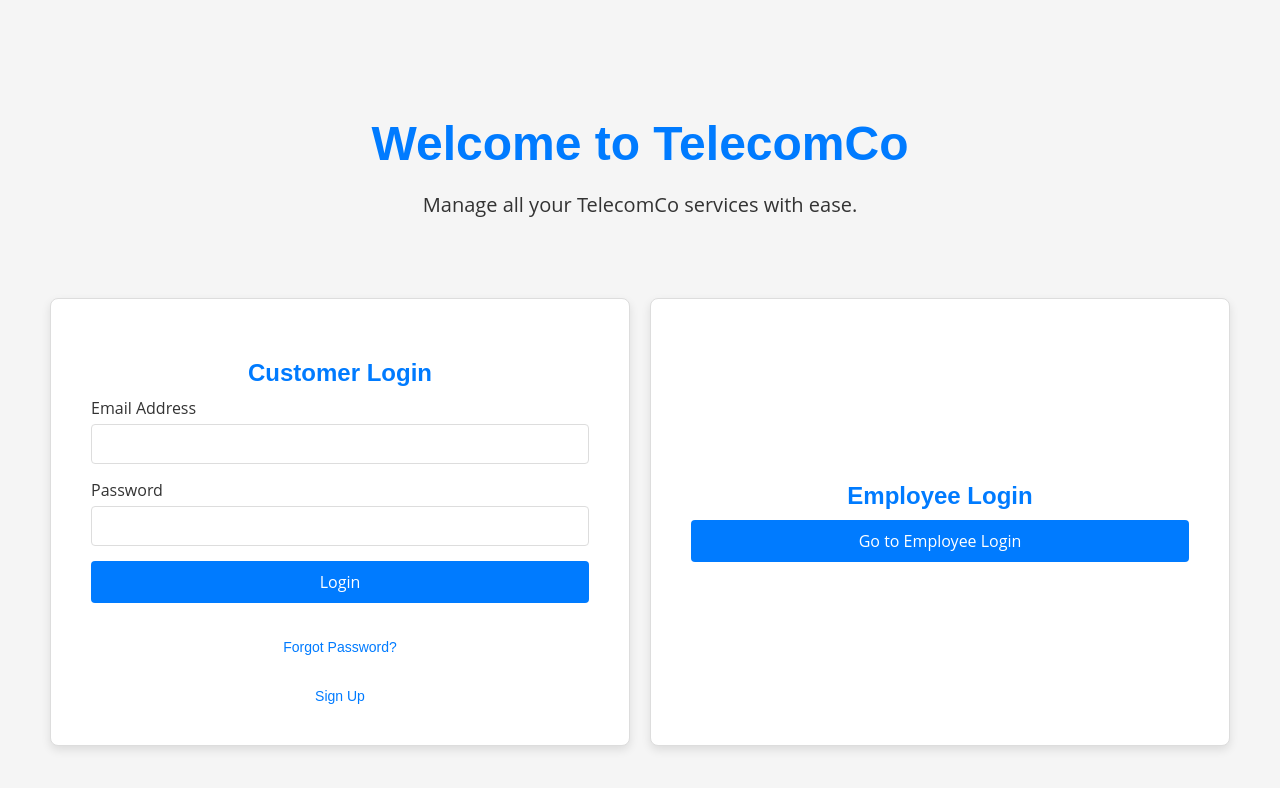
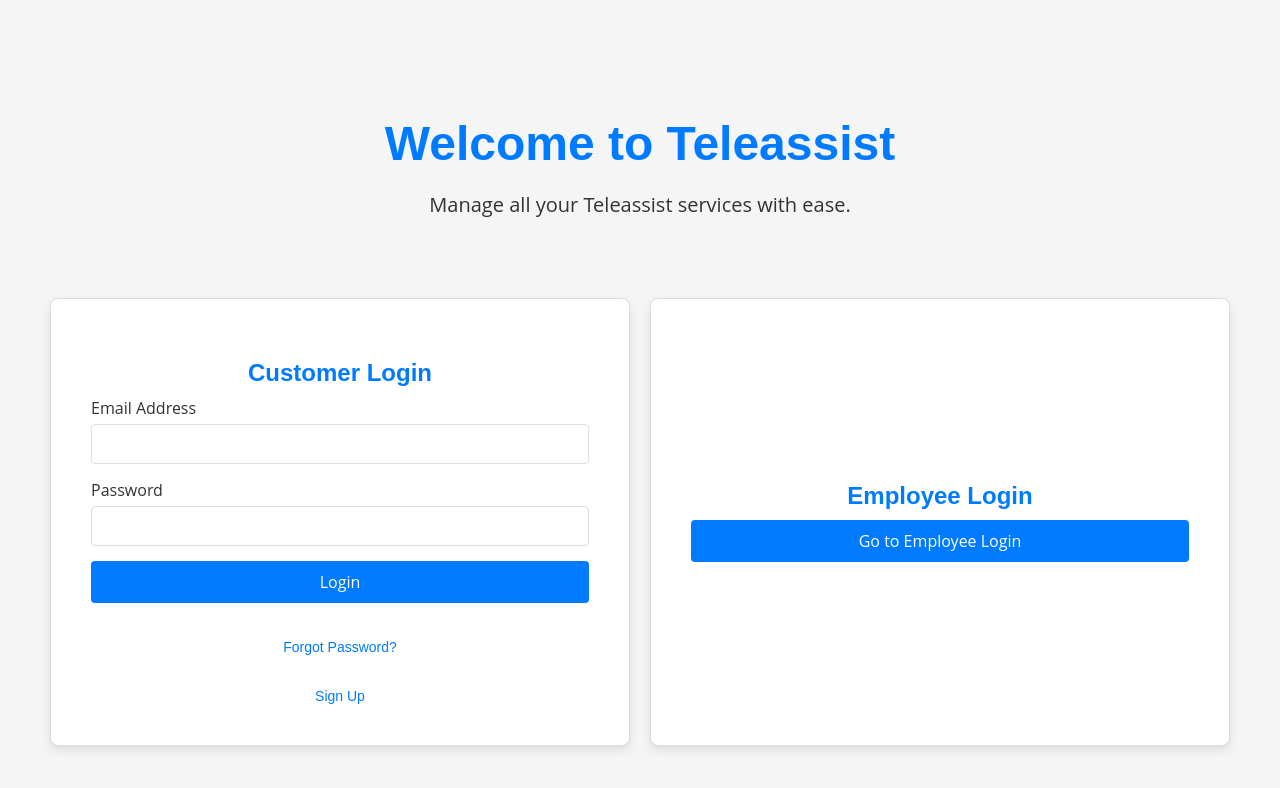
Before and after one commit to V-Thakshith/CustomerTicketingServiceUpdated, a React (Create React App) app in the folder my-app/: page /login in a window 1280 px wide. Shown: the top 788 px of the page. Built offline with nearby package versions, Linux system fonts and the light colour scheme; no server answers.

Commit message:
Changed name to Teleassist

```diff
--- a/my-app/src/components/ContactPage.js
+++ b/my-app/src/components/ContactPage.js
@@ -8,8 +8,8 @@ const ContactPage = () => {
       <p>We'd love to hear from you! Here’s how you can reach us:</p>
 
       <h2>Company Information</h2>
-      <p><strong>Company Name:</strong> teleComco</p>
-      <p><strong>Email:</strong> telecommsupport@gmail.com</p>
+      <p><strong>Company Name:</strong> Teleassist</p>
+      <p><strong>Email:</strong> teleassist@gmail.com</p>
       <p><strong>Phone:</strong> 9980765670</p>
 
       <h2>Working Hours</h2>
--- a/my-app/src/components/Login.js
+++ b/my-app/src/components/Login.js
@@ -132,8 +132,8 @@ const Login = () => {
     return (
         <div className="login-container">
             <div className="company-details">
-                <h1>Welcome to TelecomCo</h1>
-                <p>Manage all your TelecomCo services with ease.</p>
+                <h1>Welcome to Teleassist</h1>
+                <p>Manage all your Teleassist services with ease.</p>
             </div>
 
             <div className="login-boxes">
```
